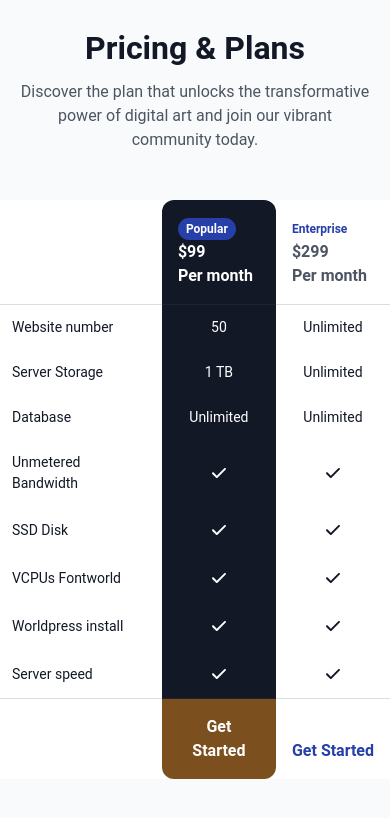
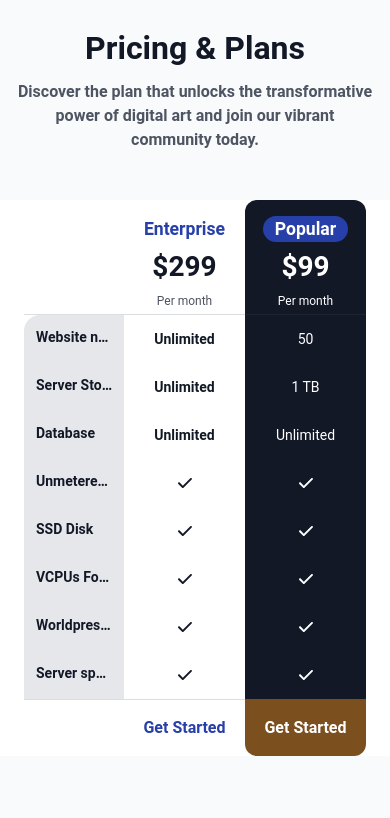
Before and after one commit to Robertron624/pricing-table, a plain HTML site: page index.html in a window 390 px wide. Drawn offline with Linux system fonts and the light colour scheme.

Commit message:
Refactor pricing tab;e structure\ styles and layout for improved responsiveness and visual hierarchy
The use of the table tag was causing issues with responsiveness and visual hierarchy, so the structure has been changed to use divs and flexbox for better control over layout.

```diff
--- a/index.html
+++ b/index.html
@@ -16,208 +16,88 @@
     <link rel="stylesheet" href="styles.css">
   </head>
   <body>
-
     <header>
       <h1>Pricing & Plans</h1>
       <p>Discover the plan that unlocks the transformative power of digital art and join our vibrant community today.</p>
     </header>
 
     <main>
-      <section id="table-wrapper">
-        <table>
-          <thead>
-            <tr style="height: 4rem;">
-              <th class="empty-head-cell">
-              </th>
-              <th data-plan="team" class="team-plan">
-                <span class="title">
-                  Team
-                </span>
-                <p class="price">
-                  $59
-                </p>
-                <span class="period">
-                  Per month
-                </span>
-              </th>
-              <th data-plan="popular" class="popular-plan">
-                <span class="title">
-                  Popular
-                </span>
-                <p class="price">
-                  $99
-                </p>
-                <span class="period">
-                  Per month
-                </span>
-              </th>
-              <th data-plan="enterprise">
-                <span class="title">
-                  Enterprise
-                </span>
-                <p class="price">
-                  $299
-                </p>
-                <span class="period">
-                  Per month
-                </span>
-              </th>
-            </tr>
-          </thead>
-          <tbody>
-            <tr>
-              <td class="feature-cell">Website number</td>
-              <td class="team-plan">10</td>
-              <td class="popular-plan">50</td>
-              <td>Unlimited</td>
-            </tr>
+      <!-- Replace the table with a flex container -->
+      <section id="pricing-container">
+        <!-- Feature column -->
+        <div class="pricing-column feature-column">
+          <div class="plan-header empty-head-cell"></div>
+            <div class="feature-item"><span>Website number</span></div>
+            <div class="feature-item"><span>Server Storage</span></div>
+            <div class="feature-item"><span>Database</span></div>
+            <div class="feature-item"><span>Unmetered Bandwidth</span></div>
+            <div class="feature-item"><span>SSD Disk</span></div>
+            <div class="feature-item"><span>VCPUs Fontworld</span></div>
+            <div class="feature-item"><span>Worldpress install</span></div>
+            <div class="feature-item"><span>Server speed</span></div>
+          <div class="plan-footer"></div>
+        </div>
 
-            <tr>
-              <td
-                class="feature-cell"
-              >Server Storage</td>
-              <td class="team-plan">500 GB</td>
-              <td class="popular-plan">1 TB</td>
-              <td>Unlimited</td>
-            </tr>
-            <tr>
-              <td
-                class="feature-cell"
-              >Database</td>
-              <td class="team-plan">
-                15
-              </td>
-              <td class="popular-plan">Unlimited</td>
-              <td>Unlimited</td>
-            </tr>
-            <tr>
-              <td
-                class="feature-cell"
-              >Unmetered Bandwidth</td>
-              <td class="team-plan">
-                <img src="resources/images/check-1.svg" alt="check" />
-              <td class="popular-plan">
-                <img src="resources/images/check.svg" alt="check" />
-              </td>
-              <td>
-                <img src="resources/images/check-1.svg" alt="check" />
-              </td>
-            </tr>
-            <tr>
-              <td
-                class="feature-cell"
-              >
-                SSD Disk
-              </td>
-              <td class="team-plan">
-                -
-              </td>
-              <td class="popular-plan">
-                <img src="resources/images/check.svg" alt="check" />
-              </td>
-              <td>
-                <img src="resources/images/check-1.svg" alt="check" />
-              </td>
-            </tr>
-            <tr>
-              <td
-                class="feature-cell"
-              >VCPUs Fontworld</td>
-              <td class="team-plan">
-                -
-              </td>
-              <td class="popular-plan">
-                <img src="resources/images/check.svg" alt="check" />
-              </td>
-              <td>
-                <img src="resources/images/check-1.svg" alt="check" />
-              </td>
-            </tr>
-            <tr>
-              <td class="feature-cell">Worldpress install</td>
-              <td class="team-plan">
-                -
-              </td>
-              <td class="popular-plan">
-                <img src="resources/images/check.svg" alt="check" />
-              </td>
-              <td>
-                <img src="resources/images/check-1.svg" alt="check" />
-              </td>
-            </tr>
-            <tr>
-              <td class="feature-cell">Server speed</td>
-              <td class="team-plan">
-                -
-              </td>
-              <td class="popular-plan">
-                <img src="resources/images/check.svg" alt="check" />
-              </td>
-              <td>
-                <img src="resources/images/check-1.svg" alt="check" />
-              </td>
-            </tr>
-          </tbody>
-          <tfoot>
-            <tr>
-              <td></td>
-              <td class="team-plan"><button>Get Started</button></td>
-              <td class="popular-plan"><button>Get Started</button></td>
-              <td><button>Get Started</button></td>
-            </tr>
-          </tfoot>
-        </table>
+        <!-- Team column -->
+        <div class="pricing-column team-plan">
+          <div class="plan-header">
+            <span class="title">Team</span>
+            <p class="price">$59</p>
+            <span class="period">Per month</span>
+          </div>
+          <div class="plan-feature">10</div>
+          <div class="plan-feature">500 GB</div>
+          <div class="plan-feature">15</div>
+          <div class="plan-feature"><img src="resources/images/check-1.svg" alt="check" /></div>
+          <div class="plan-feature">-</div>
+          <div class="plan-feature">-</div>
+          <div class="plan-feature">-</div>
+          <div class="plan-feature">-</div>
+          <div class="plan-footer">
+            <button>Get Started</button>
+          </div>
+        </div>
+
+        <!-- Popular column -->
+        <div class="pricing-column popular-plan">
+          <div class="plan-header">
+            <span class="title">Popular</span>
+            <p class="price">$99</p>
+            <span class="period">Per month</span>
+          </div>
+          <div class="plan-feature">50</div>
+          <div class="plan-feature">1 TB</div>
+          <div class="plan-feature">Unlimited</div>
+          <div class="plan-feature"><img src="resources/images/check.svg" alt="check" /></div>
+          <div class="plan-feature"><img src="resources/images/check.svg" alt="check" /></div>
+          <div class="plan-feature"><img src="resources/images/check.svg" alt="check" /></div>
+          <div class="plan-feature"><img src="resources/images/check.svg" alt="check" /></div>
+          <div class="plan-feature"><img src="resources/images/check.svg" alt="check" /></div>
+          <div class="plan-footer">
+            <button>Get Started</button>
+          </div>
+        </div>
+
+        <!-- Enterprise column -->
+        <div class="pricing-column enterprise-plan">
+          <div class="plan-header">
+            <span class="title">Enterprise</span>
+            <p class="price">$299</p>
+            <span class="period">Per month</span>
+          </div>
+          <div class="plan-feature">Unlimited</div>
+          <div class="plan-feature">Unlimited</div>
+          <div class="plan-feature">Unlimited</div>
+          <div class="plan-feature"><img src="resources/images/check-1.svg" alt="check" /></div>
+          <div class="plan-feature"><img src="resources/images/check-1.svg" alt="check" /></div>
+          <div class="plan-feature"><img src="resources/images/check-1.svg" alt="check" /></div>
+          <div class="plan-feature"><img src="resources/images/check-1.svg" alt="check" /></div>
+          <div class="plan-feature"><img src="resources/images/check-1.svg" alt="check" /></div>
+          <div class="plan-footer">
+            <button>Get Started</button>
+          </div>
+        </div>
       </section>
     </main>
-    <!--
-      Pricing & Plans
-
-      Discover the plan that unlocks the transformative power of digital art and join our vibrant community today.
-
-      Website number
-
-      Server storage
-
-      Database
-
-      Unmetered Bandwidth
-
-      SSD Disk
-
-      VCPUS Fontworld
-
-      Worldpress install
-
-      Server speed
-
-      Free
-
-      $0
-
-      Per month
-
-      100 GB
-
-      Get Started
-
-      Team
-
-      $59
-
-      500 GB
-
-      Popular
-
-      $99
-
-      1 TB
-
-      Unlimited
-
-      Enterprise
-
-      $299
-  -->
-
   </body>
 </html>
--- a/styles.css
+++ b/styles.css
@@ -131,10 +131,15 @@ header {
   p {
     font-size: 1rem;
     color: var(--dark-grey);
+    font-weight: 600;
     margin-top: .5rem;
     max-width: 25rem;
     text-align: center;
   }
+}
+
+.feature-item:nth-child(2){
+  border-top-left-radius: 1rem;
 }
 
 main {
@@ -142,97 +147,138 @@ main {
   width:  100%;
   justify-content: center;
   display: flex;
-  #table-wrapper {
+  padding-inline: 1.5em;
 
-    table {
-      border-collapse:  collapse;
-      thead {
-        th {
-          padding: 1rem;
-          font-size: 1rem;
-          color: var(--dark-grey);
+  #pricing-container {
+    display: flex;
+    width: 100%;
+    max-width: 1200px;
+  }
+
+  /* Column styles */
+  .pricing-column {
+    display: flex;
+    flex-direction: column;
+  }
+
+  /* Feature column */
+  .feature-column {
+    flex: 0.5;
+  }
+
+  .feature-item {
+    padding: 0.75rem;
+    font-size: 0.875rem;
+    color: var(--dark-blue);
     text-align: left;
-          border-bottom: 1px solid var(--medium-grey);
+    display: flex;
+    align-items: center;
+    min-height: 3rem;
+    width: 100px;
+    flex-shrink: 0;
 
-          span.title {
-            font-size: .75rem;
-            color: var(--blue);
+    background-color: var(--grey);
   }
+
+  .feature-item span {
+    font-weight: 600;
+    white-space: nowrap;
+    overflow: hidden;
+    text-overflow: ellipsis;
+    width: 100%;
+    display: block;
   }
-        th.team-plan {
+
+  /* Hide team plan on mobile */
+  .team-plan {
     display: none;
   }
-        th[data-plan="popular"] {
+
+  /* Plan header styles */
+  .plan-header {
+    padding-top: 1rem;
+    display: flex;
+    flex-direction: column;
+    align-items: center;
+    border-bottom: 1px solid var(--medium-grey);
+    min-height: 115px;
+  }
+
+  .popular-plan .plan-header {
     background-color: var(--dark-blue);
     color: var(--white);
-          border-top-left-radius: .75rem;
-          border-top-right-radius: .75rem;
-          span.title {
+    border-top-left-radius: 0.75rem;
+    border-top-right-radius: 0.75rem;
+  }
+
+  .title {
+    font-size: 1.10rem;
+    color: var(--blue);
+    font-weight: 700;
+  }
+
+  .popular-plan .title {
     background-color: var(--blue);
     color: var(--white);
-            padding: .25rem .5rem;
-            border-radius: .75rem;
+    padding: 0 0.75rem;
+    border-radius: 15px;
   }
+
+  .price {
+    font-size: 1.75rem;
+    font-weight: bold;
+    margin: 0.25rem 0;
   }
+
+  .period {
+    font-size: 0.75rem;
   }
-      tbody {
-        .feature-cell{
-          text-align: left;
-        }
-        td {
-          padding: .75rem;
-          font-size: .875rem;
+
+  /* Plan feature styles */
+  .plan-feature {
+    font-size: 0.875rem;
     color: var(--dark-blue);
     text-align: center;
-          vertical-align: middle;
-          margin: 0 auto;
-        }
-        td img {
-          width: 1.5rem;
-          height: 1.5rem;
-          margin: 0 auto;
-        }
-        td.team-plan {
-          display: none;
-        }
-        td[data-plan="popular"] {
-          span.title {
-            background-color: var(--blue);
-            color: var(--white);
-            padding: .25rem .5rem;
-            border-radius: .75rem;
-          }
+    display: flex;
+    justify-content: center;
+    align-items: center;
+    min-height: 3rem;
   }
 
-        td.popular-plan {
+  .popular-plan .plan-feature {
     background-color: var(--dark-blue);
     color: var(--white);
   }
+
+  .plan-feature img {
+    width: 1.5rem;
+    height: 1.5rem;
   }
-      tfoot {
-        tr {
-          td.popular-plan {
+
+  /* Plan footer styles */
+  .plan-footer {
+    padding: 1rem;
+    font-size: 1rem;
+    display: flex;
+    justify-content: center;
+    align-items: center;
+    border-top: 1px solid var(--medium-grey);
+  }
+
+  .popular-plan .plan-footer {
     background-color: var(--brown);
     color: var(--white);
     border-bottom-right-radius: .75rem;
     border-bottom-left-radius: .75rem;
-
-            button {
-              color: #fff ;
   }
-          }
-          td {
-            padding: 1rem;
-            font-size: 1rem;
-            color: var(--dark-blue);
-            text-align: center;
-            border-top: 1px solid var(--medium-grey);
 
   button {
     color: var(--blue);
     font-weight: 600;
     background-color: transparent;
+    cursor: pointer;
   }
+
   .popular-plan button {
     color: white;
     display: flex;
@@ -240,13 +286,103 @@ main {
     align-items: center;
     gap: .35rem;
   }
+
+  .enterprise-plan {
+
+    .period {
+      color:var(--dark-grey);
     }
 
-          td.team-plan {
-            display: none;
+    .plan-feature {
+      font-weight: 600;
     }
   }
+
+  /* Mobile layout with reordered columns */
+  @media (max-width: 767px) {
+
+    .feature-column {
+      /* flex: 100%; */
+      order: 1;
     }
+
+    .enterprise-plan {
+      flex: 50%;
+      order: 2;
+    }
+
+    .popular-plan {
+      flex: 50%;
+      order: 3;
+    }
+
+    /* Make features align better on mobile */
+    .feature-item {
+      font-size: 0.875rem;
+      color: var(--dark-blue);
+      text-align: left;
+      display: block;
+      align-items: center;
+      min-height: 3rem;
+      font-weight: 600;
+      white-space: nowrap;
+      overflow: hidden;
+      text-overflow: ellipsis;
+      width: 100px; /* Use width instead of max-width for ellipsis to work */
+      flex-shrink: 0; /* Prevent shrinking */
+    }
+  }
+
+  /* Tablet and desktop styles */
+  @media (min-width: 768px) {
+    header {
+      padding: 2rem 0 4rem;
+    }
+
+    header h1 {
+      font-size: 2.5rem;
+    }
+
+    header p {
+      font-size: 1.25rem;
+    }
+
+    .team-plan {
+      display: flex;
+    }
+
+    .plan-feature, .feature-item {
+      padding: 1.5rem;
+      font-size: 1.25rem;
+    }
+
+    .plan-header {
+      font-size: 1.25rem;
+    }
+
+    .price {
+      font-size: 2rem;
+    }
+
+    .plan-footer {
+      font-size: 1.25rem;
+    }
+
+    /* Restore original column order */
+    .feature-column {
+      order: 1;
+    }
+
+    .team-plan {
+      order: 2;
+    }
+
+    .popular-plan {
+      order: 3;
+    }
+
+    .enterprise-plan {
+      order: 4;
     }
   }
 }
@@ -265,43 +401,4 @@ main {
       font-size: 1.25rem;
     }
   }
-
-  main {
-    #table-wrapper {
-      table {
-        thead {
-          th {
-            font-size: 1.25rem;
 }
-
-          th.team-plan {
-            display: table-cell;
-          }
-        }
-
-        tbody {
-          td {
-            padding: 1.5rem;
-            font-size: 1.25rem;
-          }
-
-          td.team-plan {
-            display: table-cell;
-          }
-        }
-
-        tfoot {
-          tr {
-            td {
-              font-size: 1.25rem;
-            }
-
-            td.team-plan {
-              display: table-cell;
-            }
-          }
-        }
-      }
-    }
-  }
-}
```
Lines whose indentation alone changed are shown as unchanged.
